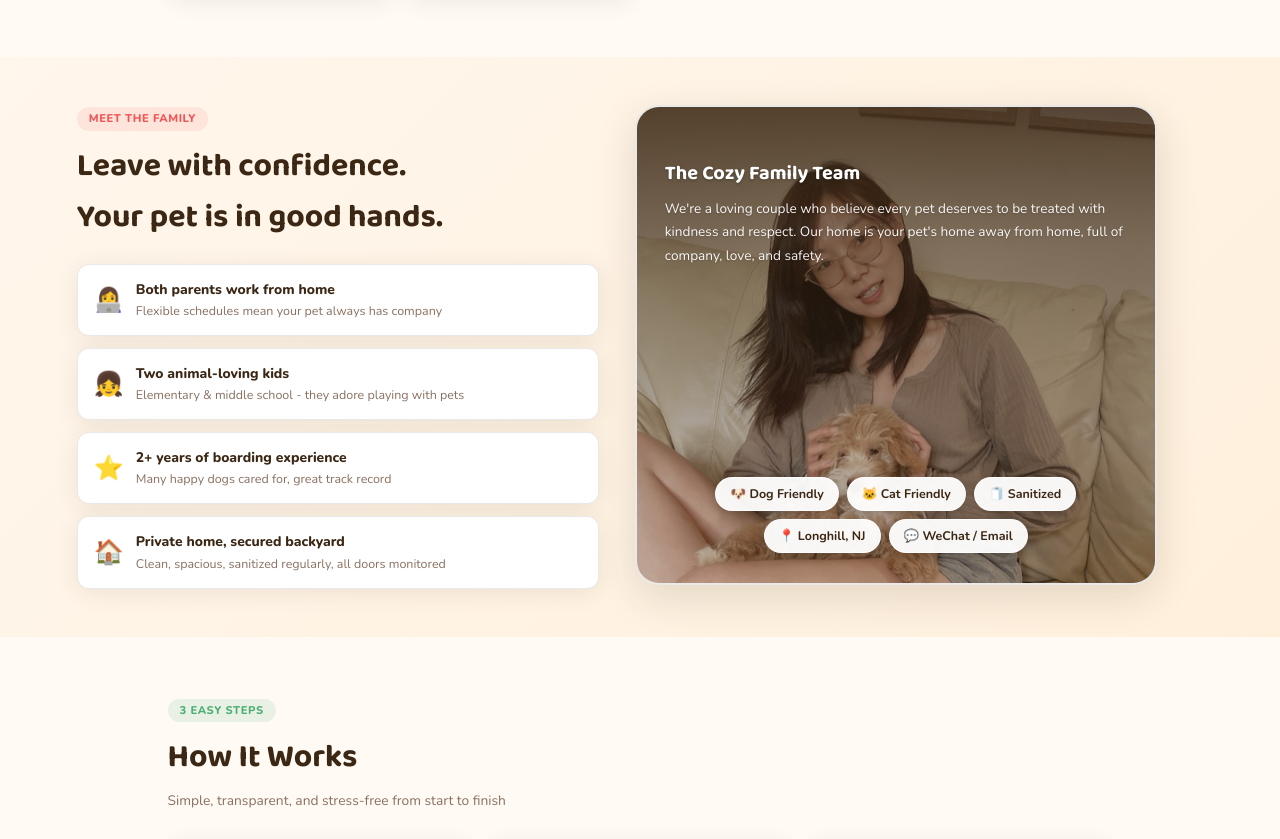
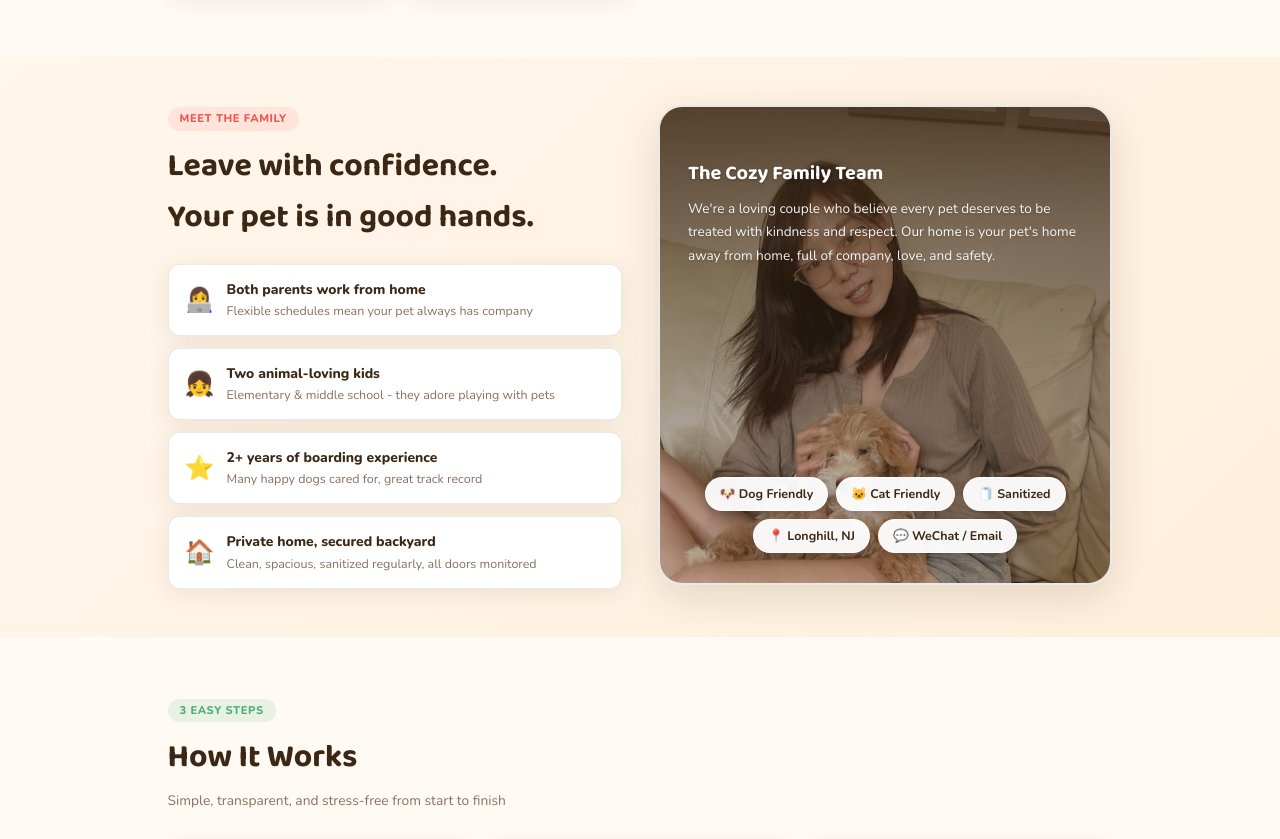
Before and after one commit to CathySong/cozy-family-pet-boarding, a plain HTML site: page index.html in a window 1280 px wide. Shown: the part 1236-2075 px from the top of the page. Drawn offline with nearby package versions, Linux system fonts and the light colour scheme.

Commit message:
Center Meet the Family section content
.family-inner was using max-width: 1080px without margin auto and
no inner padding, so on wide screens the family grid (facts on left,
card on right) was not centered within the section, while other
sections (using .wrap) were.

Add margin: 0 auto and padding: 0 6% to .family-inner to match
the .wrap pattern, so the family section is now visually centered
like the other content sections.

```diff
--- a/index.html
+++ b/index.html
@@ -66,7 +66,7 @@
     .feat h3{font-family:'Baloo 2',cursive;font-size:.98rem;color:var(--brown);margin-bottom:4px}
     .feat p{font-size:.8rem;color:var(--gray);line-height:1.55}
     .family-sec{background:linear-gradient(135deg,#FFF6EC,#FFF0DC);padding:48px 6%}
-    .family-inner{max-width:1080px;display:grid;grid-template-columns:1fr 1fr;gap:36px;align-items:start}
+    .family-inner{max-width:1080px;margin:0 auto;padding:0 6%;display:grid;grid-template-columns:1fr 1fr;gap:36px;align-items:start}
     .family-card{background:#fff;border-radius:24px;padding:30px 28px;box-shadow:var(--shadow-lg);border:2px solid var(--border);position:relative;overflow:hidden;min-height:480px;display:flex;flex-direction:column;}
 .family-card::before{content:'';position:absolute;top:0;left:0;right:0;bottom:0;background:linear-gradient(to bottom, rgba(59,39,20,0.85) 0%, rgba(59,39,20,0.6) 30%, rgba(59,39,20,0.4) 70%, rgba(59,39,20,0.3) 100%), url('me-n-dog-compressed.jpg');background-size:cover;background-position:center;z-index:1;}
 .family-card-content{position:relative;z-index:2;flex:1;display:flex;flex-direction:column;justify-content:space-between;height:100%;}
```
